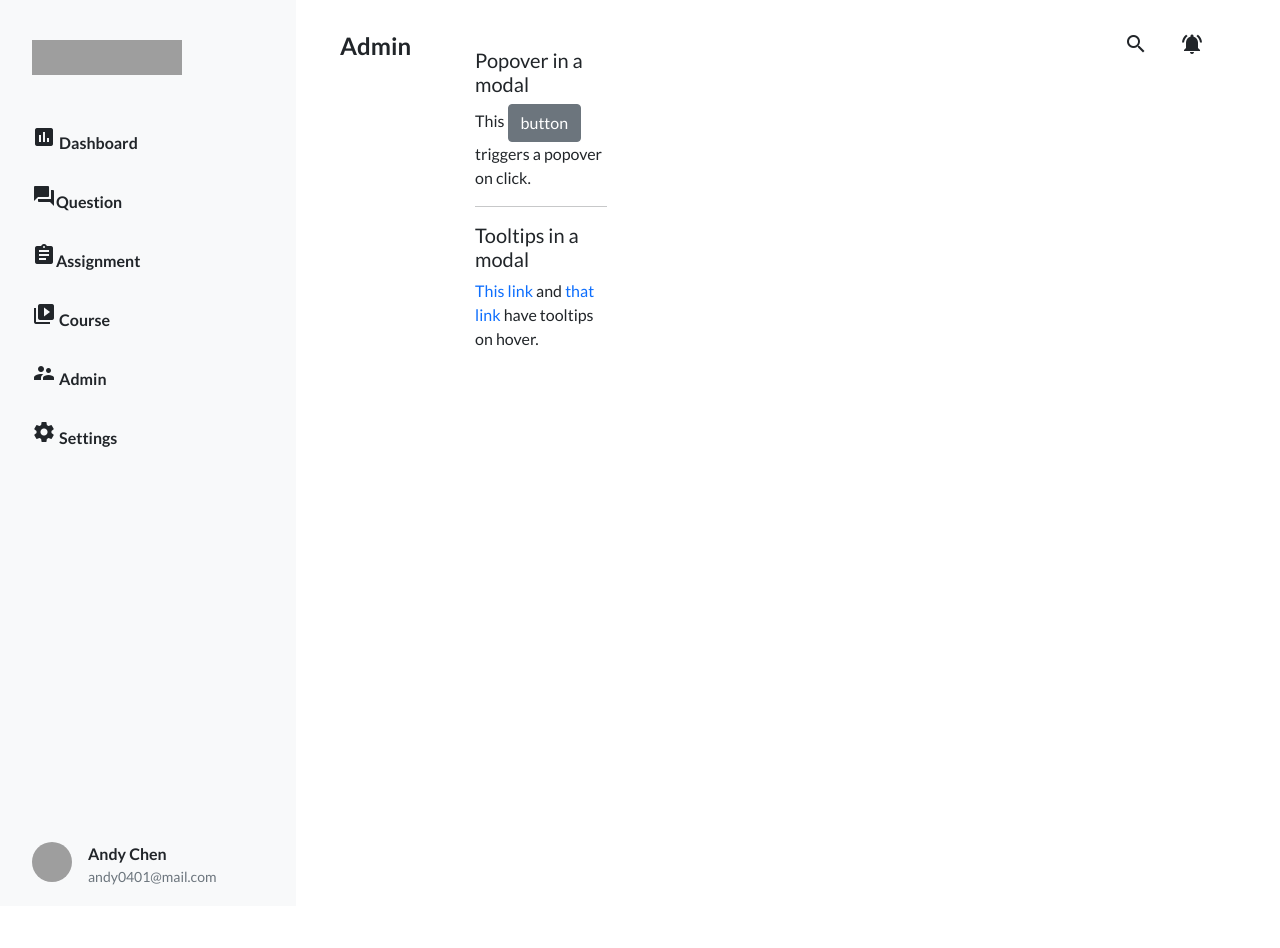
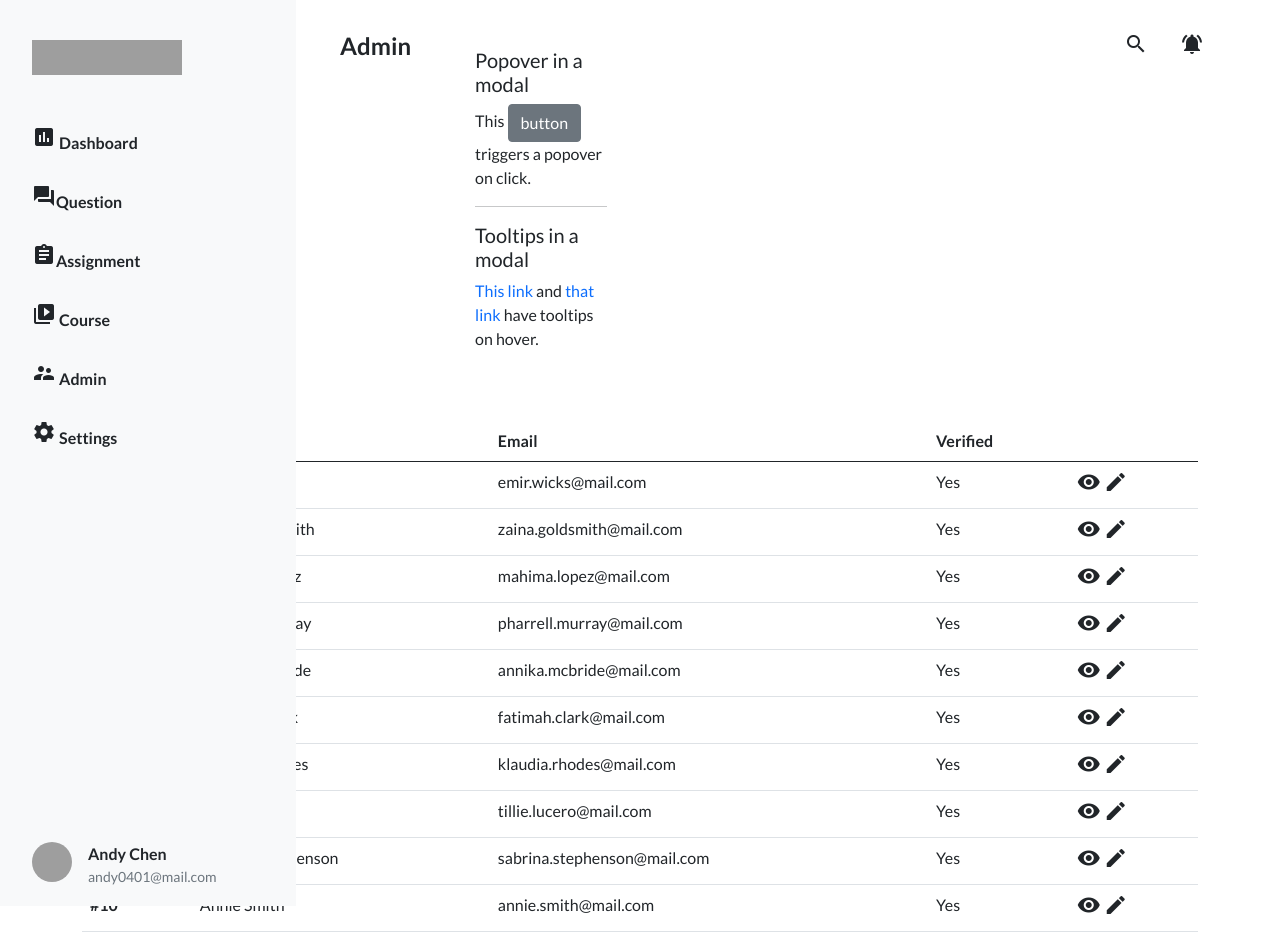
Before and after one commit to ptsai129/week5-assignment, a plain HTML site: page admin.html in a window 1280 px wide. Before the commit the page ends 800 px from the top, so only its background shows below. Drawn offline with nearby package versions, Linux system fonts and the light colour scheme; grey boxes are pictures that could not be loaded.

Commit message:
Update 2021-08-09T13:18:55.468Z

```diff
--- a/admin.html
+++ b/admin.html
@@ -77,7 +77,149 @@
     </div>
     </div>
     </div>
-
+    <div class="adminContent">
+        <div class="container">
+            <div class="row">
+             <div class="col-12">
+    <table class="table table-hover">
+        <thead>
+            <tr>
+                <th>ID<span class="material-icons">
+                    arrow_downward
+                    </span></th>
+                <th>Name</th>
+                <th>Email</th>
+                <th>Verified</th>
+                <th></th>
+            </tr>
+        </thead>
+        <tbody>
+            <tr>
+                <th>#1</th>
+                <td>Emir Wicks</td>
+                <td>emir.wicks@mail.com</td>
+                <td>Yes</td>
+                <td><span class="material-icons">
+                    visibility
+                    </span>
+                    <span class="material-icons">
+                        edit
+                    </span> </td>
+            </tr>
+            <tr>
+                <th>#2</th>
+                <td>Zaina Goldsmith</td>
+                <td>zaina.goldsmith@mail.com</td>
+                <td>Yes</td>
+                <td><span class="material-icons">
+                    visibility
+                    </span>
+                    <span class="material-icons">
+                        edit
+                    </span> </td>
+            </tr>
+            <tr>
+                <th>#3</th>
+                <td>Mahima Lopez</td>
+                <td>mahima.lopez@mail.com</td>
+                <td>Yes</td>
+                <td><span class="material-icons">
+                    visibility
+                    </span>
+                    <span class="material-icons">
+                        edit
+                    </span> </td>
+            </tr>
+            <tr>
+                <th>#4</th>
+                <td>Pharrell Murray</td>
+                <td>pharrell.murray@mail.com</td>
+                <td>Yes</td>
+                <td><span class="material-icons">
+                    visibility
+                    </span>
+                    <span class="material-icons">
+                        edit
+                    </span> </td>
+            </tr>
+            <tr>
+                <th>#5</th>
+                <td>Annika Mcbride</td>
+                <td>annika.mcbride@mail.com</td>
+                <td>Yes</td>
+                <td><span class="material-icons">
+                    visibility
+                    </span>
+                    <span class="material-icons">
+                        edit
+                    </span> </td>
+            </tr>
+            <tr>
+                <th>#6</th>
+                <td>Fatimah Clark</td>
+                <td>fatimah.clark@mail.com</td>
+                <td>Yes</td>
+                <td><span class="material-icons">
+                    visibility
+                    </span>
+                    <span class="material-icons">
+                        edit
+                    </span> </td>
+            </tr>
+            <tr>
+                <th>#7</th>
+                <td>Klaudia Rhodes</td>
+                <td>klaudia.rhodes@mail.com</td>
+                <td>Yes</td>
+                <td><span class="material-icons">
+                    visibility
+                    </span>
+                    <span class="material-icons">
+                        edit
+                    </span> </td>
+            </tr>
+            <tr>
+                <th>#8</th>
+                <td>Tillie Lucero</td>
+                <td>tillie.lucero@mail.com</td>
+                <td>Yes</td>
+                <td><span class="material-icons">
+                    visibility
+                    </span>
+                    <span class="material-icons">
+                        edit
+                    </span> </td>
+            </tr>
+            <tr>
+                <th>#9</th>
+                <td>Sabrina Stephenson</td>
+                <td>sabrina.stephenson@mail.com</td>
+                <td>Yes</td>
+                <td><span class="material-icons">
+                    visibility
+                    </span>
+                    <span class="material-icons">
+                        edit
+                    </span> </td>
+            </tr>
+            <tr>
+                <th>#10</th>
+                <td>Annie Smith</td>
+                <td>annie.smith@mail.com</td>
+                <td>Yes</td>
+                <td><span class="material-icons">
+                    visibility
+                    </span>
+                    <span class="material-icons">
+                        edit
+                    </span> </td>
+            </tr>
+        </tbody>
+      </table>
+    </div>
+</div>
+</div>
+  </div>
 
 
 
```
